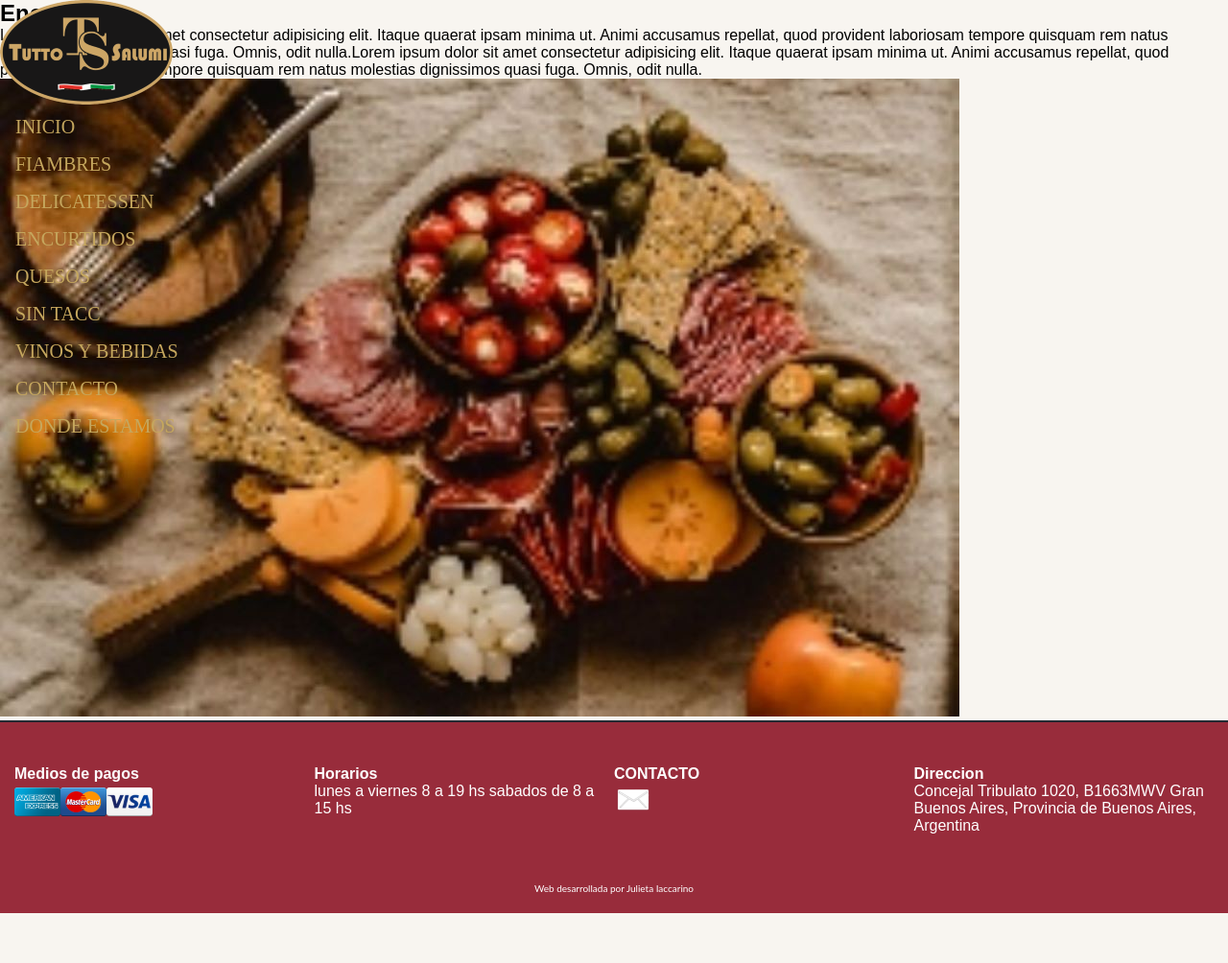
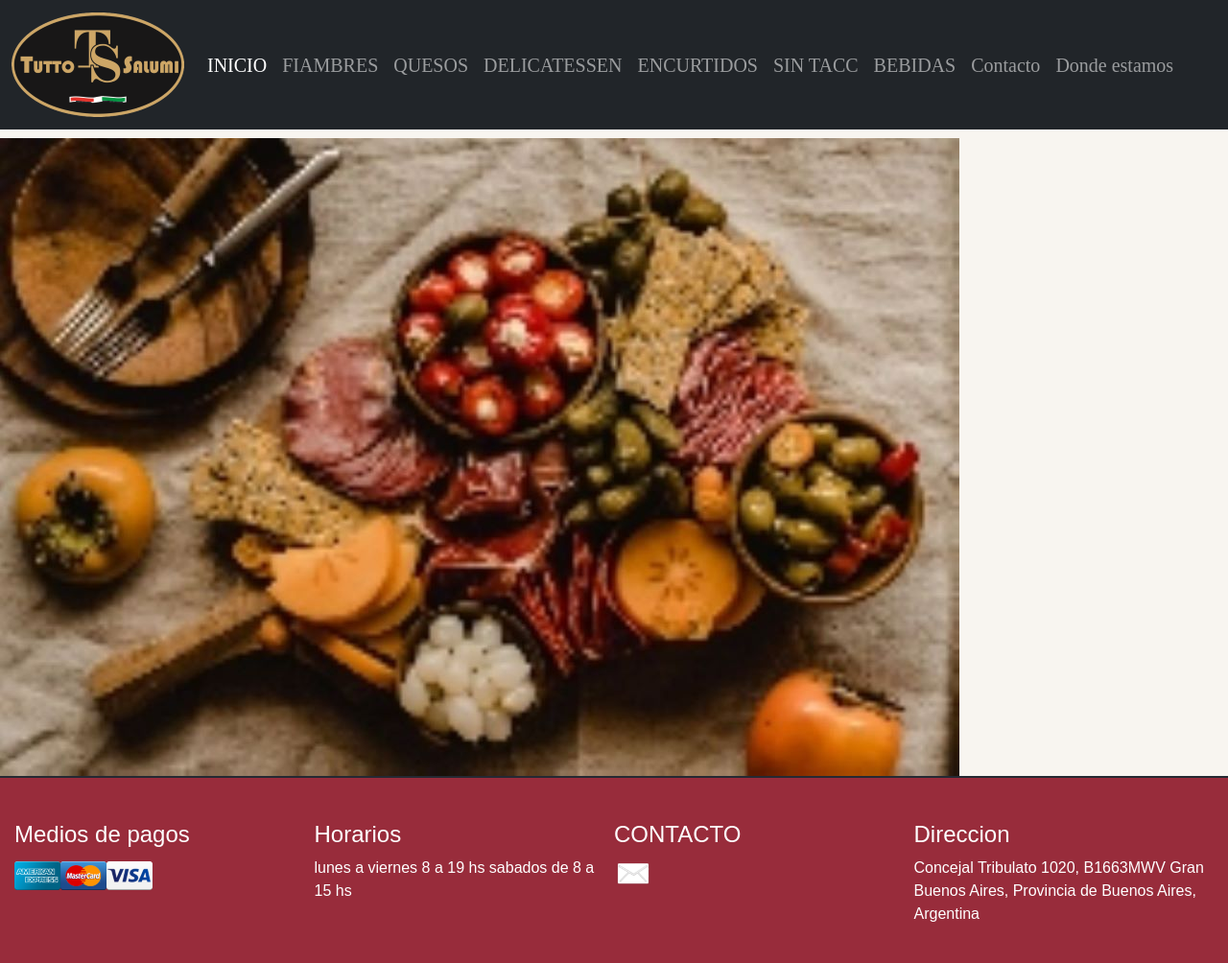
Before and after one commit to julietaiaccarino/github-iaccarino, a plain HTML site: page pages/encurtidos.html in a window 1280 px wide. Shown: the top 1004 px of the page at 96% size. Before the commit the page ends 952 px from the top, so only its background shows below. Drawn offline with nearby package versions, Linux system fonts and the light colour scheme.

Commit message:
genere un branch para fijar el nav y modifique los nav de contacto, delicatessen, encurtidos, fiambres, quesos, sin tacc y bebidas

```diff
--- a/pages/encurtidos.html
+++ b/pages/encurtidos.html
@@ -5,67 +5,54 @@
     <meta http-equiv="X-UA-Compatible" content="IE=edge">
     <meta name="viewport" content="width=device-width, initial-scale=1.0">
     <title>Encurtidos</title>
+    <!--Bootstrap-->
+    <link href="https://cdn.jsdelivr.net/npm/bootstrap@5.1.3/dist/css/bootstrap.min.css" rel="stylesheet" integrity="sha384-1BmE4kWBq78iYhFldvKuhfTAU6auU8tT94WrHftjDbrCEXSU1oBoqyl2QvZ6jIW3" crossorigin="anonymous">
+    <!--LINK CSS-->
     <link rel="stylesheet" href="../style.css">
 </head>
 <body>
     <!--inicio del header-->
-    <header class="header-container">
-        <a href="../index.html">
-            <img src="../images/logo.png" alt="logo" class="logo">
-        </a>
-        <!--inicio de menu navegable-->
-        <nav class="header">
-            <ul class="menu">
-                <li>
-                    <a href="../index.html" class="title">
-                        INICIO
-                    </a>
+    <!--nav bootstrap-->
+    <header>
+        <nav class="navbar fixed-top navbar-expand-lg navbar-dark bg-dark">
+            <div class="container-fluid">
+              <a class="navbar-brand" href="../index.html"><img src="../images/logo.png" alt="logo"></a>
+              <button class="navbar-toggler" type="button" data-bs-toggle="collapse" data-bs-target="#navbarNav" aria-controls="navbarNav" aria-expanded="false" aria-label="Toggle navigation">
+                <span class="navbar-toggler-icon"></span>
+              </button>
+              <div class="collapse navbar-collapse" id="navbarNav">
+                <ul class="navbar-nav">
+                  <li class="nav-item">
+                    <a class="nav-link active title" aria-current="page" href="../index.html">INICIO</a>
                   </li>
-                <li>
-                    <a href="../pages/fiambres.html" class="title">
-                        FIAMBRES
-                    </a>
+                  <li class="nav-item">
+                    <a class="nav-link title" href="../pages/fiambres.html">FIAMBRES</a>
                   </li>
-                <li>
-                    <a href="../pages/delicatessen.html" class="title">
-                        DELICATESSEN
-                    </a>
+                  <li class="nav-item">
+                    <a class="nav-link title" href="../pages/quesos.html">QUESOS</a>
                   </li>
-                <li>
-                    <a href="../pages/encurtidos.html" class="title">
-                        ENCURTIDOS
-                    </a>
+                  <li class="nav-item">
+                    <a class="nav-link title" href="../pages/delicatessen.html">DELICATESSEN</a>
                   </li>
-                <li>
-                    <a href="../pages/quesos.html" class="title">
-                        QUESOS
-                    </a>
+                  <li class="nav-item">
+                    <a class="nav-link title" href="../pages/encurtidos.html">ENCURTIDOS</a>
                   </li>
-                <li>
-                    <a href="../pages/sin-tacc.html" class="title">
-                        SIN TACC
-                    </a>
+                  <li class="nav-item">
+                    <a class="nav-link title" href="../pages/sin-tacc.html">SIN TACC</a>
                   </li>
-                <li>
-                    <a href="../pages/vinos-y-bebidas.html"  class="title"
-                    id="border-header">
-                        VINOS Y BEBIDAS
-                    </a>
+                  <li class="nav-item">
+                    <a class="nav-link title" href="../pages/vinos-y-bebidas.html">BEBIDAS</a>
                   </li>
-                <li>
-                    <a href="../contacto.html" target="_blank" class="title">
-                        CONTACTO
-                    </a>
+                  <li class="nav-item">
+                    <a class="nav-link title" href="../contacto.html" target="_blank">Contacto</a>
                   </li>
-                <li>
-                    <a href="#donde-estamos" class="title">
-                        DONDE ESTAMOS
-                    </a>
+                  <li class="nav-item">
+                    <a class="nav-link title" href="#donde-estamos">Donde estamos</a>
                   </li>
                 </ul>
+              </div>
+            </div>
           </nav>
-        <!--fin de menu navegable-->
-
     </header>
     <!--fin del header-->
 
@@ -116,6 +103,10 @@
     </footer>
     <!--fin del footer-->
 
+    <!--JS de Bootstrap-->
+    <script src="https://cdn.jsdelivr.net/npm/@popperjs/core@2.10.2/dist/umd/popper.min.js" integrity="sha384-7+zCNj/IqJ95wo16oMtfsKbZ9ccEh31eOz1HGyDuCQ6wgnyJNSYdrPa03rtR1zdB" crossorigin="anonymous"></script>
+    <script src="https://cdn.jsdelivr.net/npm/bootstrap@5.1.3/dist/js/bootstrap.min.js" integrity="sha384-QJHtvGhmr9XOIpI6YVutG+2QOK9T+ZnN4kzFN1RtK3zEFEIsxhlmWl5/YESvpZ13" crossorigin="anonymous"></script>
+
 
 
 
--- a/style.css
+++ b/style.css
@@ -53,7 +53,7 @@ img {max-width: 100%;}
 
 /*inicio estilo del main*/
 .main-container {
-    /* margin-top: 110px; */
+    margin-top: 135px;
     display: grid;
     grid-template-columns: 1fr 2fr 2fr 2fr 1fr ;
     grid-template-rows: 700px 70px 800px;
```
Also changed, not shown: contacto.html (+1 -1 lines), index.html (+1 -1 lines), pages/delicatessen.html (+37 -46 lines), pages/fiambres.html (+37 -46 lines), pages/quesos.html (+37 -46 lines), pages/sin-tacc.html (+37 -46 lines), pages/vinos-y-bebidas.html (+37 -46 lines). Lines whose indentation alone changed are shown as unchanged.
